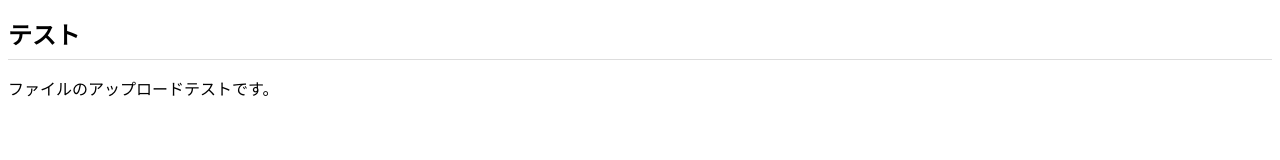
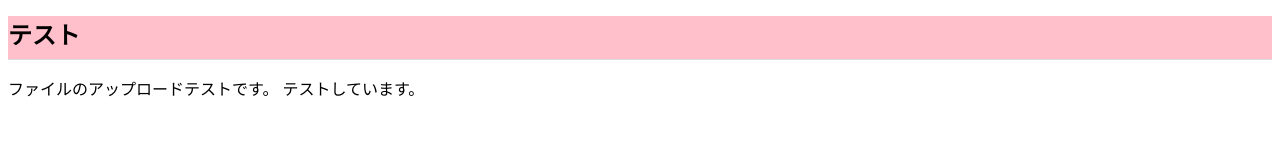
Before and after one commit to yhas500/yhas500.github.io, a plain HTML site: page index.html in a window 1280 px wide. Drawn offline with Linux system fonts and the light colour scheme.

Commit message:
Add files via upload

```diff
--- a/css/styles.css
+++ b/css/styles.css
@@ -2,4 +2,5 @@ h1 {
   font-size: 24px;
   padding-bottom: 8px;
   border-bottom: 1px solid #ddd;
+  background: pink;
 }
--- a/index.html
+++ b/index.html
@@ -9,6 +9,8 @@
 </head>
 <body>
   <h1>テスト</h1>
-  <p>ファイルのアップロードテストです。</p>
+  <p>ファイルのアップロードテストです。
+    テストしています。
+  </p>
 </body>
 </html>
```
